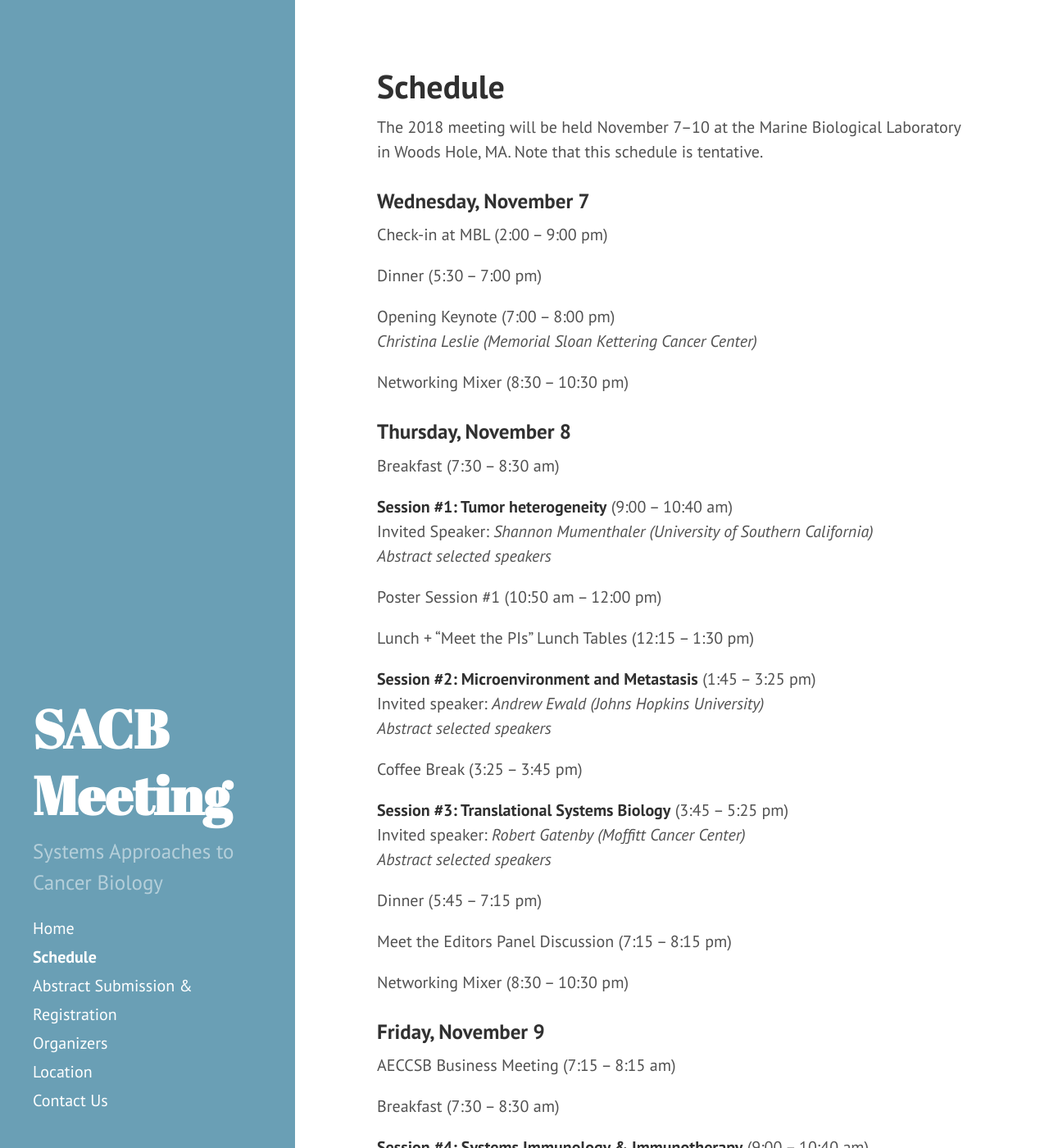
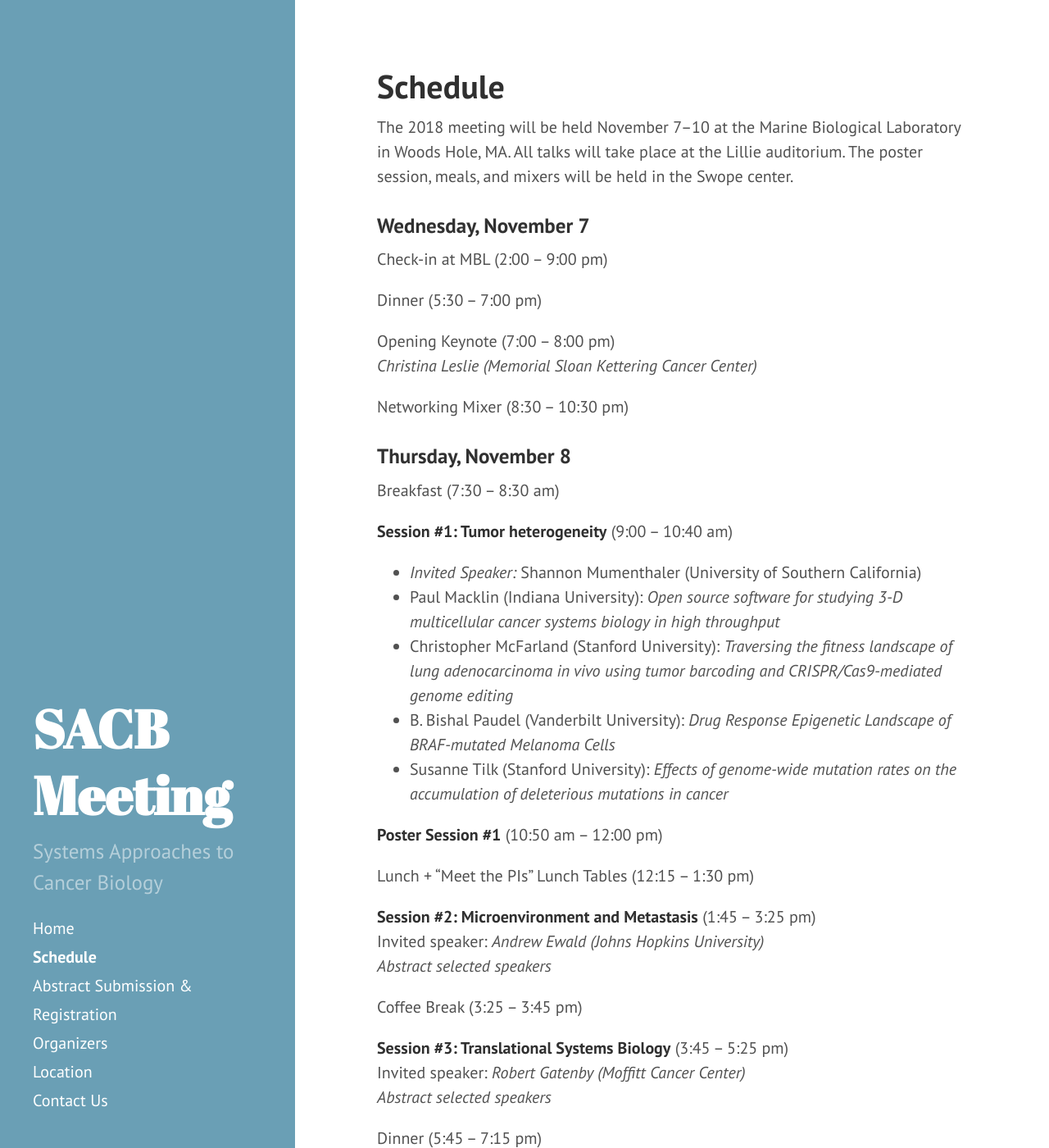
Before and after one commit to AECCSB/sacb-meeting, a Jekyll site: the page built from schedule.md, in a window 1280 px wide and 1400 px high. Shown: the whole window at 82% size. Built offline with Jekyll 4.4.1, drawn with Linux system fonts in a browser that asks for light colours.

Commit message:
Update schedule.md

```diff
--- a/schedule.md
+++ b/schedule.md
@@ -3,7 +3,7 @@ title: Schedule
 layout: page
 ---
 
-The 2018 meeting will be held November 7–10 at the Marine Biological Laboratory in Woods Hole, MA. Note that this schedule is tentative.
+The 2018 meeting will be held November 7–10 at the Marine Biological Laboratory in Woods Hole, MA. All talks will take place at the Lillie auditorium. The poster session, meals, and mixers will be held in the Swope center.
 
 ### Wednesday, November 7
 
@@ -21,10 +21,14 @@ Networking Mixer (8:30 – 10:30 pm)
 Breakfast (7:30 – 8:30 am)
 
 **Session #1: Tumor heterogeneity** (9:00 – 10:40 am)
-Invited Speaker: *Shannon Mumenthaler (University of Southern California)*
-*Abstract selected speakers*
 
-Poster Session #1 (10:50 am – 12:00 pm)
+- *Invited Speaker:* Shannon Mumenthaler (University of Southern California)
+- Paul Macklin (Indiana University): *Open source software for studying 3-D multicellular cancer systems biology in high throughput*
+- Christopher McFarland (Stanford University): *Traversing the fitness landscape of lung adenocarcinoma in vivo using tumor barcoding and CRISPR/Cas9-mediated genome editing*
+- B. Bishal Paudel (Vanderbilt University): *Drug Response Epigenetic Landscape of BRAF-mutated Melanoma Cells*
+- Susanne Tilk (Stanford University): *Effects of genome-wide mutation rates on the accumulation of deleterious mutations in cancer*
+
+**Poster Session #1** (10:50 am – 12:00 pm)
 
 Lunch + "Meet the PIs" Lunch Tables (12:15 – 1:30 pm)
 
```
